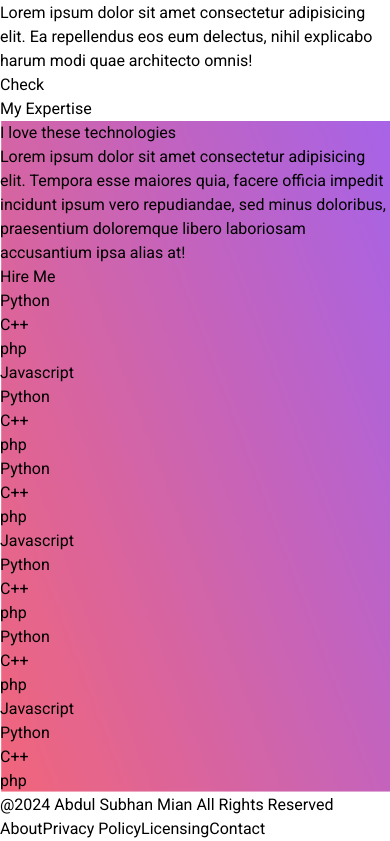
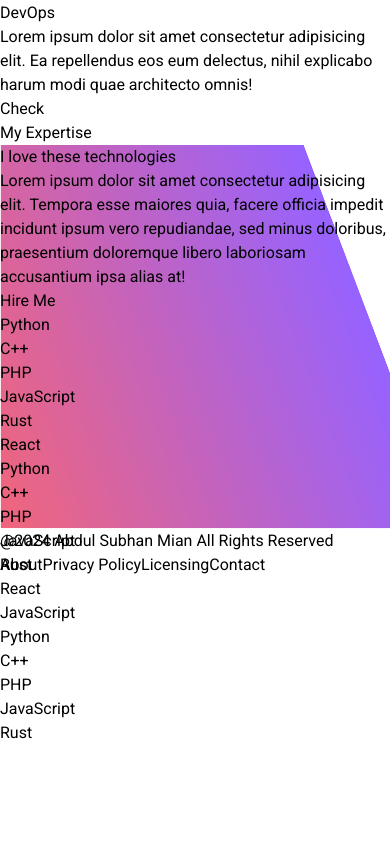
Before and after one commit to IAbdulSubhan/personal-portfolio, a React (Vite) app: page / in a window 390 px wide. Shown: the part 2022-2863 px from the top of the page. After the commit the page ends 2767 px from the top, so only its background shows below. Built offline with nearby package versions, Linux system fonts and the light colour scheme.

Commit message:
responsiveness adjusting 2

```diff
--- a/src/components/Banner.jsx
+++ b/src/components/Banner.jsx
@@ -34,7 +34,7 @@
             className="flex flex-row items-center justify-center mt-2  lg:justify-between p-4 lg:p-8 text-white h-48 sm:h-64 md:h-72 lg:h-96 ">
             {/* Text part on the left side */}
             <div className="flex-1 text-center lg:text-left mb-6 lg:mb-0">
-                    <h3 className="text-lg mt-10 sm:text-xl lg:text-2xl font-semibold">Hi, I'm</h3>
+                <h3 className="text-lg sm:text-xl lg:text-2xl font-semibold">Hi, I'm</h3>
                 <h1 className="mt-2 text-xl sm:text-2xl lg:text-4xl font-bold">Abdul Subhan</h1>
                 <h2 className="mt-2 text-lg sm:text-xl lg:text-2xl">
                     And I'm <span className='font-bold' ref={el}></span>
@@ -64,17 +64,19 @@
                     </a>
                 </div>
                 <br />
-                    <a className="text-sm sm:text-base lg:text-lg px-4 py-1 mb-15 bg-orange-500 rounded-full shadow-lg" href="/contact">
+                <a className="text-sm  sm:text-base lg:text-lg px-4 py-1 mb-15 bg-orange-500 rounded-full shadow-lg" href="/contact">
                     Contact Me
                 </a>
             </div>
 
             {/* Image part on the right side */}
-                <div className="flex-1 flex justify-center items-center">
-                <img className="rounded-full shadow w-40 h-40 lg:w-80 lg:h-80 object-cover" src={myImage} alt="Profile" />
+            <div className="flex-1 flex justify-center lg:justify-end items-center">
+                <img className="rounded-full shadow w-40 h-40 sm:w-40 sm:h-40 lg:w-80 lg:h-80 object-cover" src={myImage} alt="Profile" />
             </div>
         </div>
     );
 };
 
+
+
 export default Banner;
--- a/src/components/Expertise.jsx
+++ b/src/components/Expertise.jsx
@@ -1,70 +1,45 @@
-import React from 'react'
-import bannerBackground from '../assets/banner_wallpaper.svg'
+import React from 'react';
+import bannerBackground from '../assets/banner_wallpaper.svg';
 
-
-const expertise = () => {
+const Expertise = () => {
     return (
         <>
             <div className="mt-2">
-                <h1 className='mb-16 text-5xl font-bold underline text-center'>My Expertise</h1>
+                <h1 className='mb-16 text-xs sm:text-sm md:text-4xl font-bold underline text-center'>My Expertise</h1>
                 {/* expertise section */}
 
                 {/* Box section */}
                 <div
-                    style={
-                        {
-                            backgroundImage: `url(${bannerBackground})`,
-                            backgroundSize: "cover"
-                        }
-                    }
-                    className="box-container items-center flex  py-14">
+                    style={{
+                        backgroundImage: `url(${bannerBackground})`,
+                        backgroundSize: "cover",
+                        maxHeight: '24rem'
+                    }}
+                    className="box-container items-center flex flex-row md:flex-row py-14 px-4">
                     {/* two boxes left and right box are there */}
-                    <div className='flex text-white justify-center'>
+                    <div className='flex flex-1 text-white justify-center'>
                         {/* text container */}
-
-                        <div className='w-2/3 text-center space-y-4'>
-                            <h1 className='text-4xl font-bold'>I love these technologies</h1>
-                            <p>Lorem ipsum dolor sit amet consectetur adipisicing elit. Tempora esse maiores quia, facere officia impedit incidunt ipsum vero repudiandae, sed minus doloribus, praesentium doloremque libero laboriosam accusantium ipsa alias at!</p>
-                            <button className='text-2xl px-4 py-2 bg-orange-500 rounded-full'>Hire Me</button>
+                        <div className='w-full md:w-2/3 text-center md:text-left space-y-4'>
+                            <h1 className='text-xs sm:text-sm md:text-4xl font-bold'>I love these technologies</h1>
+                            <p className='text-xs sm:text-sm lg:text-base'>Lorem ipsum dolor sit amet consectetur adipisicing elit. Tempora esse maiores quia, facere officia impedit incidunt ipsum vero repudiandae, sed minus doloribus, praesentium doloremque libero laboriosam accusantium ipsa alias at!</p>
+                            <button className='text-base md:text-2xl px-4 py-2 bg-orange-500 rounded-full'>Hire Me</button>
                         </div>
                     </div>
 
-                    <div className='flex justify-center'>
+                    <div className='flex flex-1 justify-center mt-8 md:mt-0'>
                         {/* skill container */}
-
-                        <div className='flex justify-center w-2/3 h-fit space-x-3 flex-wrap'>
-                            <p className='bg-gray-300 w-fit px-3 py-2 mt-2 rounded-full hover:bg-orange-500 cursor-pointer'>Python</p>
-                            <p className='bg-gray-300 w-fit px-3 py-2 mt-2 rounded-full hover:bg-orange-500 cursor-pointer'>C++</p>
-                            <p className='bg-gray-300 w-fit px-3 py-2 mt-2 rounded-full hover:bg-orange-500 cursor-pointer'>php</p>
-                            <p className='bg-gray-300 w-fit px-3 py-2 mt-2 rounded-full hover:bg-orange-500 cursor-pointer'>Javascript</p>
-                            <p className='bg-gray-300 w-fit px-3 py-2 mt-2 rounded-full hover:bg-orange-500 cursor-pointer'>Python</p>
-                            <p className='bg-gray-300 w-fit px-3 py-2 mt-2 rounded-full hover:bg-orange-500 cursor-pointer'>C++</p>
-                            <p className='bg-gray-300 w-fit px-3 py-2 mt-2 rounded-full hover:bg-orange-500 cursor-pointer'>php</p>
-                            <p className='bg-gray-300 w-fit px-3 py-2 mt-2 rounded-full hover:bg-orange-500 cursor-pointer'>Python</p>
-                            <p className='bg-gray-300 w-fit px-3 py-2 mt-2 rounded-full hover:bg-orange-500 cursor-pointer'>C++</p>
-                            <p className='bg-gray-300 w-fit px-3 py-2 mt-2 rounded-full hover:bg-orange-500 cursor-pointer'>php</p>
-                            <p className='bg-gray-300 w-fit px-3 py-2 mt-2 rounded-full hover:bg-orange-500 cursor-pointer'>Javascript</p>
-                            <p className='bg-gray-300 w-fit px-3 py-2 mt-2 rounded-full hover:bg-orange-500 cursor-pointer'>Python</p>
-                            <p className='bg-gray-300 w-fit px-3 py-2 mt-2 rounded-full hover:bg-orange-500 cursor-pointer'>C++</p>
-                            <p className='bg-gray-300 w-fit px-3 py-2 mt-2 rounded-full hover:bg-orange-500 cursor-pointer'>php</p>
-                            <p className='bg-gray-300 w-fit px-3 py-2 mt-2 rounded-full hover:bg-orange-500 cursor-pointer'>Python</p>
-                            <p className='bg-gray-300 w-fit px-3 py-2 mt-2 rounded-full hover:bg-orange-500 cursor-pointer'>C++</p>
-                            <p className='bg-gray-300 w-fit px-3 py-2 mt-2 rounded-full hover:bg-orange-500 cursor-pointer'>php</p>
-                            <p className='bg-gray-300 w-fit px-3 py-2 mt-2 rounded-full hover:bg-orange-500 cursor-pointer'>Javascript</p>
-                            <p className='bg-gray-300 w-fit px-3 py-2 mt-2 rounded-full hover:bg-orange-500 cursor-pointer'>Python</p>
-                            <p className='bg-gray-300 w-fit px-3 py-2 mt-2 rounded-full hover:bg-orange-500 cursor-pointer'>C++</p>
-                            <p className='bg-gray-300 w-fit px-3 py-2 mt-2 rounded-full hover:bg-orange-500 cursor-pointer'>php</p>
-
-
-
-
+                        <div className='flex flex-wrap justify-center w-full md:w-2/3 space-x-3'>
+                            {["Python", "C++", "PHP", "JavaScript", "Rust", "React","Python", "C++", "PHP", "JavaScript", "Rust", "React", "JavaScript","Python", "C++", "PHP", "JavaScript", "Rust", ].map((skill, index) => (
+                                <p key={index} className='bg-gray-300 w-fit px-3 py-2 mt-2 rounded-full hover:bg-orange-500 cursor-pointer'>
+                                    {skill}
+                                </p>
+                            ))}
                         </div>
-
                     </div>
                 </div>
             </div>
         </>
-    )
+    );
 }
 
-export default expertise
+export default Expertise;
--- a/src/components/Footor.jsx
+++ b/src/components/Footor.jsx
@@ -1,22 +1,20 @@
-import React from 'react'
+import React from 'react';
 
 const Footor = () => {
     return (
-        <>
-            <div className='py-5 border bg-gray-100 flex justify-between px-64'>
-                <div >
-                    <p>@2024 Abdul Subhan Mian <span>All Rights Reserved</span></p>
-                </div>
-                <div className='space-x-5'>
-                    {/* div for links */}
-                    <a href="/about" className='hover:underline'>About</a>
-                    <a href="/about" className='hover:underline'>Privacy Policy</a>
-                    <a href="/about" className='hover:underline'>Licensing</a>
-                    <a href="/about" className='hover:underline'>Contact</a>
-                </div>
+        <div className="py-5 border bg-gray-100 flex flex-col sm:flex-row justify-between px-4 sm:px-16">
+            <div className="text-center sm:text-left">
+                <p>@2024 Abdul Subhan Mian <span>All Rights Reserved</span></p>
             </div>
-        </>
-    )
-}
+            <div className="mt-4 sm:mt-0 flex justify-center sm:justify-end space-x-4">
+                {/* div for links */}
+                <a href="/about" className="hover:underline">About</a>
+                <a href="/privacy-policy" className="hover:underline">Privacy Policy</a>
+                <a href="/licensing" className="hover:underline">Licensing</a>
+                <a href="/contact" className="hover:underline">Contact</a>
+            </div>
+        </div>
+    );
+};
 
-export default Footor
+export default Footor;
--- a/src/components/Services.jsx
+++ b/src/components/Services.jsx
@@ -6,7 +6,7 @@ const services = () => {
     return (
         <>
             <div className='main-container py-14'>
-                <h1 className='text-center pb-16 text-5xl underline font-bold'>My Services</h1>
+                <h1 className='text-center pb-16 text-xs sm:text-sm md:text-4xl  underline font-bold'>My Services</h1>
                 <div className="services-container flex space-x-5 px-6 mt-12">
 
                     {/* 1st box */}
```
Also changed, not shown: src/components/About.jsx (+6 -6 lines). Lines whose indentation alone changed are shown as unchanged.
